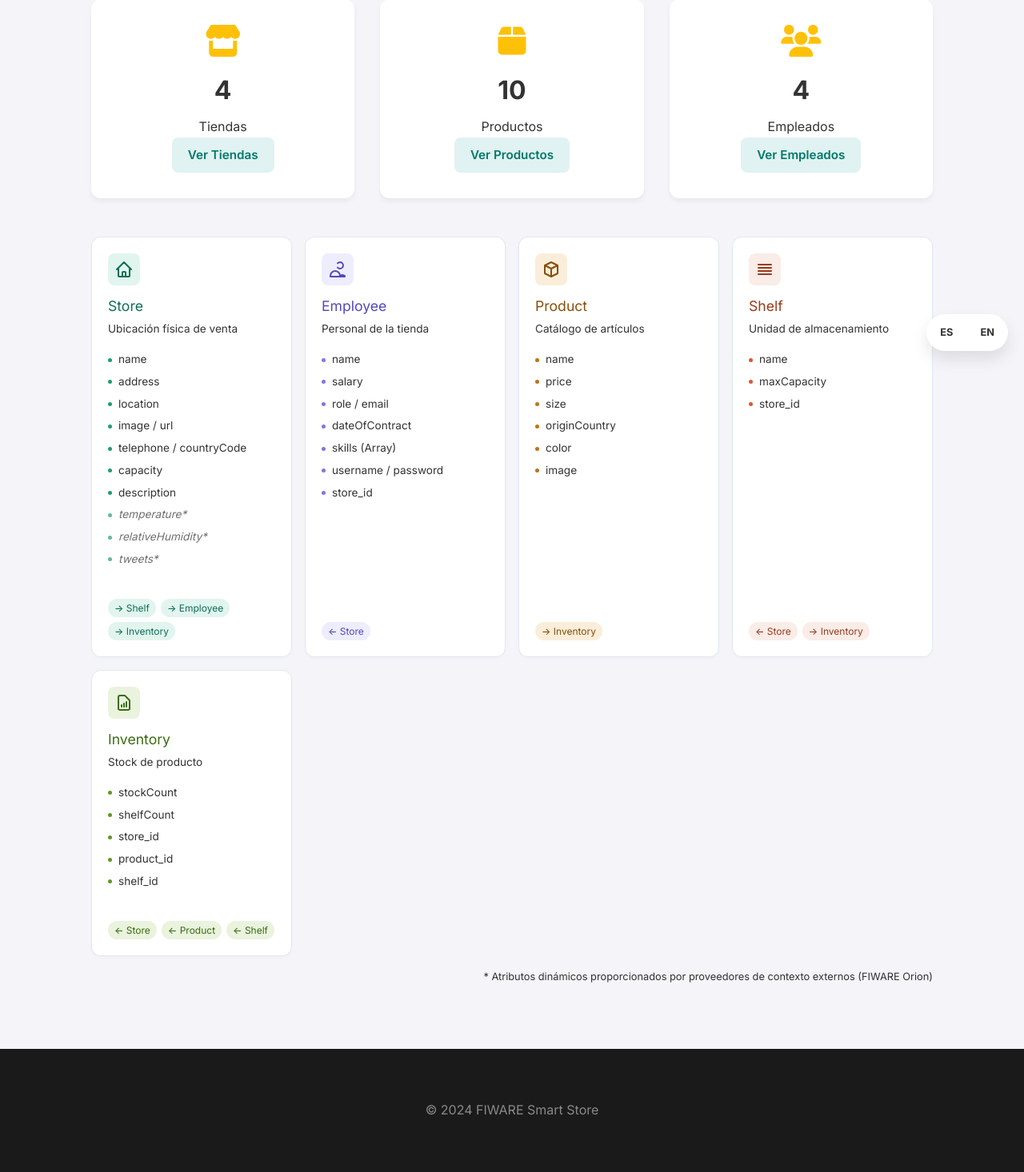
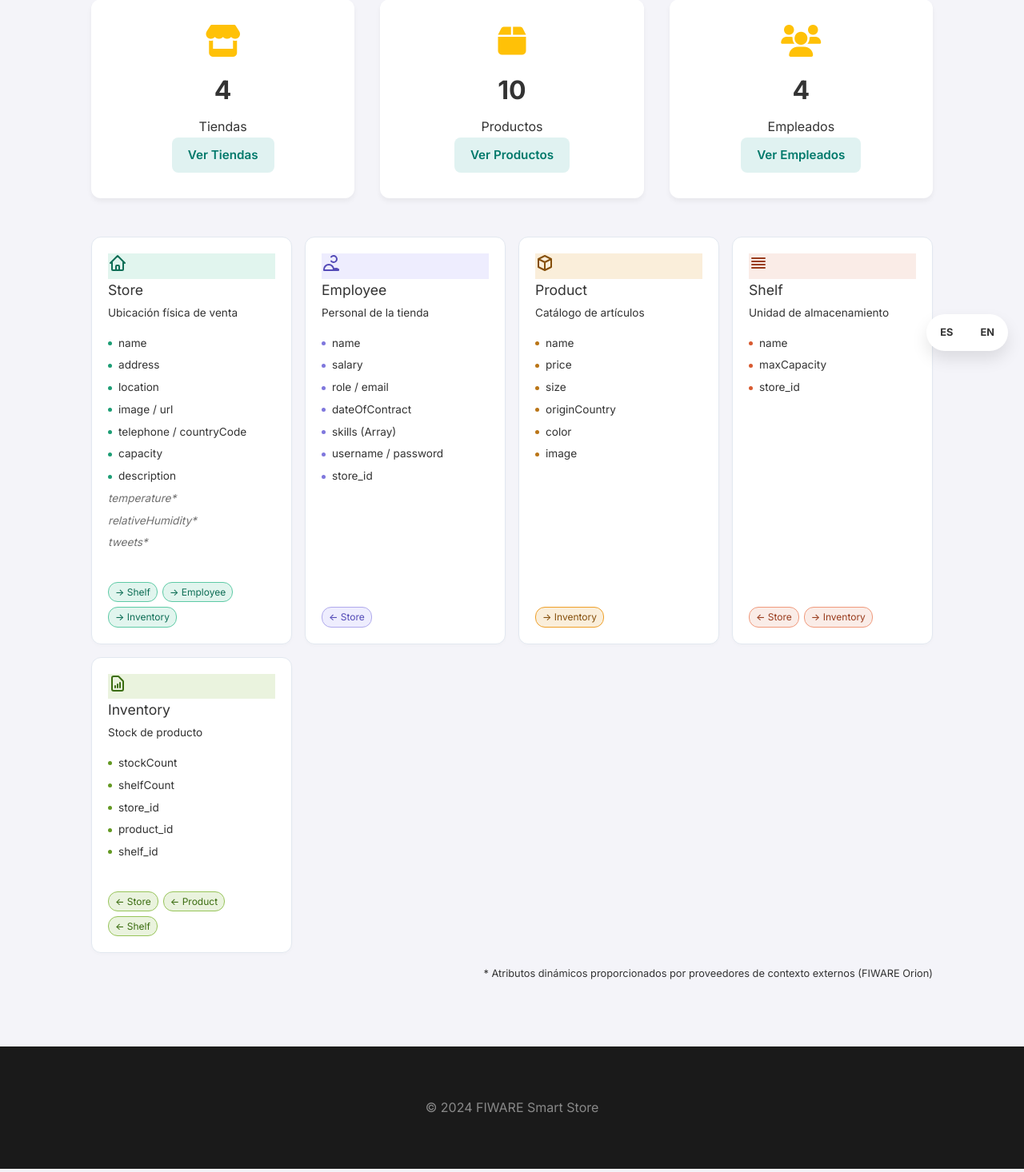
Before and after one commit to Enrichpg/P2-XDEI, a Flask app: page / in a window 1280 px wide. Shown: the part 341-1807 px from the top of the page at 80% size. Run offline with Flask 3, Linux system fonts and the light colour scheme; data comes from the database, SQL or seed files in the repository; some libraries are stand-ins or nearby versions.

Commit message:
fix: remaining map bugs, doc context and UI visual states

```diff
--- a/app.py
+++ b/app.py
@@ -129,10 +129,10 @@ def seed_data():
 
     # Create Stores
     stores_data = [
-        ("Bösebrücke Einkauf", "Bornholmer Straße 65, 10439 Berlin", "13.3986, 52.5547", "/static/img/stores/store_001.png", "https://bosebrucke.example.com", "+49 30 1234567", "DE", 1500, "Main Berlin flagship store located near the famous Bösebrücke bridge in Prenzlauer Berg."),
-        ("Checkpoint Markt", "Friedrichstraße 44, 10969 Berlin", "13.3903, 52.5075", "/static/img/stores/store_002.png", "https://checkpoint.example.com", "+49 30 2345678", "DE", 2200, "Historic Kreuzberg store near Checkpoint Charlie. Specialises in international products."),
-        ("East Side Galleria", "Mühlenstrasse 10, 10243 Berlin", "13.4447, 52.5031", "/static/img/stores/store_003.png", "https://eastside.example.com", "+49 30 3456789", "DE", 1800, "Trendy Friedrichshain store adjacent to the East Side Gallery, Berlin art wall landmark."),
-        ("Tower Trödelmarkt", "Panoramastraße 1A, 10178 Berlin", "13.4094, 52.5208", "/static/img/stores/store_004.png", "https://tower.example.com", "+49 30 4567890", "DE", 3000, "Premium store in Berlin Mitte, steps from the TV Tower and Museum Island.")
+        ("Bösebrücke Einkauf", "Bornholmer Straße 65, 10439 Berlin", "52.5583, 13.3881", "/static/img/stores/store_001.png", "https://bosebrucke.example.com", "+49 30 1234567", "DE", 1500, "Main Berlin flagship store located near the famous Bösebrücke bridge in Prenzlauer Berg."),
+        ("Checkpoint Markt", "Friedrichstraße 44, 10969 Berlin", "52.5075, 13.3904", "/static/img/stores/store_002.png", "https://checkpoint.example.com", "+49 30 2345678", "DE", 2200, "Historic Kreuzberg store near Checkpoint Charlie. Specialises in international products."),
+        ("East Side Galleria", "Mühlenstrasse 10, 10243 Berlin", "52.5051, 13.4432", "/static/img/stores/store_003.png", "https://eastside.example.com", "+49 30 3456789", "DE", 1800, "Trendy Friedrichshain store adjacent to the East Side Gallery, Berlin art wall landmark."),
+        ("Tower Trödelmarkt", "Panoramastraße 1A, 10178 Berlin", "52.5200, 13.3800", "/static/img/stores/store_004.png", "https://tower.example.com", "+49 30 4567890", "DE", 3000, "Premium store in Berlin Mitte, steps from the TV Tower and Museum Island.")
     ]
     stores = []
     for s in stores_data:
--- a/static/css/style.css
+++ b/static/css/style.css
@@ -948,14 +948,6 @@ body.dark-mode .checkbox-group {
     display: flex;
     align-items: center;
 }
-.attr-list li::before {
-    content: "";
-    display: inline-block;
-    width: 5px;
-    height: 5px;
-    border-radius: 50%;
-    margin-right: 8px;
-}
 .attr-list li.ctx-attr {
     opacity: 0.7;
     font-style: italic;
@@ -985,52 +977,36 @@ body.dark-mode .checkbox-group {
 
 /* Theme Colors */
 /* Store */
-.store-theme .icon-wrapper { background: #E1F5EE; }
-.store-theme .stroke-icon { stroke: #0F6E56; }
-.store-theme h4 { color: #0F6E56; }
-.store-theme .attr-list li::before { background-color: #1D9E75; }
-.store-theme .rel-badge { background: #E1F5EE; color: #0F6E56; }
-.dark-mode .store-theme .rel-badge { background: #0F6E56; color: #E1F5EE; }
 
-/* Employee */
-.emp-theme .icon-wrapper { background: #EEEDFE; }
-.emp-theme .stroke-icon { stroke: #534AB7; }
-.emp-theme h4 { color: #534AB7; }
-.emp-theme .attr-list li::before { background-color: #7F77DD; }
-.emp-theme .rel-badge { background: #EEEDFE; color: #534AB7; }
-.dark-mode .emp-theme .rel-badge { background: #534AB7; color: #EEEDFE; }
+.attr-dot {
+    display: inline-block;
+    width: 5px;
+    height: 5px;
+    border-radius: 50%;
+    margin-right: 8px;
+}
 
-/* Product */
-.prod-theme .icon-wrapper { background: #FAEEDA; }
-.prod-theme .stroke-icon { stroke: #854F0B; }
-.prod-theme h4 { color: #854F0B; }
-.prod-theme .attr-list li::before { background-color: #BA7517; }
-.prod-theme .rel-badge { background: #FAEEDA; color: #854F0B; }
-.dark-mode .prod-theme .rel-badge { background: #854F0B; color: #FAEEDA; }
+.entity-card.store .card-icon { background: #E1F5EE; }
+.entity-card.store .card-icon svg { stroke: #0F6E56; }
+.entity-card.store .attr-dot { background: #1D9E75; }
+.entity-card.store .rel-badge { background: #E1F5EE; color: #0F6E56; border: 0.5px solid #5DCAA5; }
 
-/* Shelf */
-.shelf-theme .icon-wrapper { background: #FAECE7; }
-.shelf-theme .stroke-icon { stroke: #993C1D; }
-.shelf-theme h4 { color: #993C1D; }
-.shelf-theme .attr-list li::before { background-color: #D85A30; }
-.shelf-theme .rel-badge { background: #FAECE7; color: #993C1D; }
-.dark-mode .shelf-theme .rel-badge { background: #993C1D; color: #FAECE7; }
+.entity-card.employee .card-icon { background: #EEEDFE; }
+.entity-card.employee .card-icon svg { stroke: #534AB7; }
+.entity-card.employee .attr-dot { background: #7F77DD; }
+.entity-card.employee .rel-badge { background: #EEEDFE; color: #534AB7; border: 0.5px solid #AFA9EC; }
 
-/* Inventory */
-.inv-theme .icon-wrapper { background: #EAF3DE; }
-.inv-theme .stroke-icon { stroke: #3B6D11; }
-.inv-theme h4 { color: #3B6D11; }
-.inv-theme .attr-list li::before { background-color: #639922; }
-.inv-theme .rel-badge { background: #EAF3DE; color: #3B6D11; }
-.dark-mode .inv-theme .rel-badge { background: #3B6D11; color: #EAF3DE; }
+.entity-card.product .card-icon { background: #FAEEDA; }
+.entity-card.product .card-icon svg { stroke: #854F0B; }
+.entity-card.product .attr-dot { background: #BA7517; }
+.entity-card.product .rel-badge { background: #FAEEDA; color: #854F0B; border: 0.5px solid #EF9F27; }
 
-/* Image Hover Scale */
-.hover-scale {
-    transition: transform 0.3s ease;
-}
-.hover-scale:hover {
-    transform: scale(1.1);
-}
-\n#map {\n    height: 500px;\n    width: 100%;\n    border-radius: var(--border-radius, 8px);\n    box-shadow: 0 4px 6px -1px rgba(0, 0, 0, 0.1);\n}
-\n.store-map-card { text-align: center; }\n.store-map-card img { width: 100%; border-radius: 6px; margin-bottom: 8px; max-height: 120px; object-fit: cover; }\n.store-map-card strong { display: block; font-size: 1.1em; margin-bottom: 4px; }\n
-\n.store-theme { border: 0.5px solid #5DCAA5; }\n.emp-theme { border: 0.5px solid #AFA9EC; }\n.prod-theme { border: 0.5px solid #EF9F27; }\n.shelf-theme { border: 0.5px solid #F0997B; }\n.inv-theme { border: 0.5px solid #97C459; }\n
+.entity-card.shelf .card-icon { background: #FAECE7; }
+.entity-card.shelf .card-icon svg { stroke: #993C1D; }
+.entity-card.shelf .attr-dot { background: #D85A30; }
+.entity-card.shelf .rel-badge { background: #FAECE7; color: #993C1D; border: 0.5px solid #F0997B; }
+
+.entity-card.inventory .card-icon { background: #EAF3DE; }
+.entity-card.inventory .card-icon svg { stroke: #3B6D11; }
+.entity-card.inventory .attr-dot { background: #639922; }
+.entity-card.inventory .rel-badge { background: #EAF3DE; color: #3B6D11; border: 0.5px solid #97C459; }
--- a/templates/dashboard.html
+++ b/templates/dashboard.html
@@ -33,8 +33,8 @@
     <!-- Entities Grid -->
     <div class="entities-grid">
         <!-- STORE CARD -->
-        <div class="entity-card store-theme">
-            <div class="icon-wrapper">
+        <div class="entity-card store">
+            <div class="card-icon">
                 <svg width="24" height="24" viewBox="0 0 24 24" fill="none" class="stroke-icon">
                     <path stroke-linecap="round" stroke-linejoin="round" stroke-width="2" d="M3 12l2-2m0 0l7-7 7 7M5 10v10a1 1 0 001 1h3m10-11l2 2m-2-2v10a1 1 0 01-1 1h-3m-6 0a1 1 0 001-1v-4a1 1 0 011-1h2a1 1 0 011 1v4a1 1 0 001 1m-6 0h6"/>
                 </svg>
@@ -42,13 +42,13 @@
             <h4>Store</h4>
             <p class="desc">{{ _('Ubicación física de venta') }}</p>
             <ul class="attr-list">
-                <li><span>name</span></li>
-                <li><span>address</span></li>
-                <li><span>location</span></li>
-                <li><span>image / url</span></li>
-                <li><span>telephone / countryCode</span></li>
-                <li><span>capacity</span></li>
-                <li><span>description</span></li>
+                <li><span class="attr-dot"></span> <span>name</span></li>
+                <li><span class="attr-dot"></span> <span>address</span></li>
+                <li><span class="attr-dot"></span> <span>location</span></li>
+                <li><span class="attr-dot"></span> <span>image / url</span></li>
+                <li><span class="attr-dot"></span> <span>telephone / countryCode</span></li>
+                <li><span class="attr-dot"></span> <span>capacity</span></li>
+                <li><span class="attr-dot"></span> <span>description</span></li>
                 <li class="ctx-attr"><span>temperature*</span></li>
                 <li class="ctx-attr"><span>relativeHumidity*</span></li>
                 <li class="ctx-attr"><span>tweets*</span></li>
@@ -62,8 +62,8 @@
         </div>
 
         <!-- EMPLOYEE CARD -->
-        <div class="entity-card emp-theme">
-            <div class="icon-wrapper">
+        <div class="entity-card employee">
+            <div class="card-icon">
                 <svg width="24" height="24" viewBox="0 0 24 24" fill="none" class="stroke-icon">
                     <path stroke-linecap="round" stroke-linejoin="round" stroke-width="2" d="M12 4.354a4 4 0 110 5.292M15 21H3v-1a6 6 0 0112 0v1zm0 0h6v-1a6 6 0 00-6 0v1z"/>
                 </svg>
@@ -71,13 +71,13 @@
             <h4>Employee</h4>
             <p class="desc">{{ _('Personal de la tienda') }}</p>
             <ul class="attr-list">
-                <li><span>name</span></li>
-                <li><span>salary</span></li>
-                <li><span>role / email</span></li>
-                <li><span>dateOfContract</span></li>
-                <li><span>skills (Array)</span></li>
-                <li><span>username / password</span></li>
-                <li><span>store_id</span></li>
+                <li><span class="attr-dot"></span> <span>name</span></li>
+                <li><span class="attr-dot"></span> <span>salary</span></li>
+                <li><span class="attr-dot"></span> <span>role / email</span></li>
+                <li><span class="attr-dot"></span> <span>dateOfContract</span></li>
+                <li><span class="attr-dot"></span> <span>skills (Array)</span></li>
+                <li><span class="attr-dot"></span> <span>username / password</span></li>
+                <li><span class="attr-dot"></span> <span>store_id</span></li>
             </ul>
             <hr>
             <div class="badges">
@@ -86,8 +86,8 @@
         </div>
 
         <!-- PRODUCT CARD -->
-        <div class="entity-card prod-theme">
-            <div class="icon-wrapper">
+        <div class="entity-card product">
+            <div class="card-icon">
                 <svg width="24" height="24" viewBox="0 0 24 24" fill="none" class="stroke-icon">
                     <path stroke-linecap="round" stroke-linejoin="round" stroke-width="2" d="M20 7l-8-4-8 4m16 0l-8 4m8-4v10l-8 4m0-10L4 7m8 4v10M4 7v10l8 4"/>
                 </svg>
@@ -95,12 +95,12 @@
             <h4>Product</h4>
             <p class="desc">{{ _('Catálogo de artículos') }}</p>
             <ul class="attr-list">
-                <li><span>name</span></li>
-                <li><span>price</span></li>
-                <li><span>size</span></li>
-                <li><span>originCountry</span></li>
-                <li><span>color</span></li>
-                <li><span>image</span></li>
+                <li><span class="attr-dot"></span> <span>name</span></li>
+                <li><span class="attr-dot"></span> <span>price</span></li>
+                <li><span class="attr-dot"></span> <span>size</span></li>
+                <li><span class="attr-dot"></span> <span>originCountry</span></li>
+                <li><span class="attr-dot"></span> <span>color</span></li>
+                <li><span class="attr-dot"></span> <span>image</span></li>
             </ul>
             <hr>
             <div class="badges">
@@ -109,8 +109,8 @@
         </div>
 
         <!-- SHELF CARD -->
-        <div class="entity-card shelf-theme">
-            <div class="icon-wrapper">
+        <div class="entity-card shelf">
+            <div class="card-icon">
                 <svg width="24" height="24" viewBox="0 0 24 24" fill="none" class="stroke-icon">
                     <path stroke-linecap="round" stroke-linejoin="round" stroke-width="2" d="M4 6h16M4 10h16M4 14h16M4 18h16"/>
                 </svg>
@@ -118,9 +118,9 @@
             <h4>Shelf</h4>
             <p class="desc">{{ _('Unidad de almacenamiento') }}</p>
             <ul class="attr-list">
-                <li><span>name</span></li>
-                <li><span>maxCapacity</span></li>
-                <li><span>store_id</span></li>
+                <li><span class="attr-dot"></span> <span>name</span></li>
+                <li><span class="attr-dot"></span> <span>maxCapacity</span></li>
+                <li><span class="attr-dot"></span> <span>store_id</span></li>
             </ul>
             <hr>
             <div class="badges">
@@ -130,8 +130,8 @@
         </div>
 
         <!-- INVENTORY CARD -->
-        <div class="entity-card inv-theme">
-            <div class="icon-wrapper">
+        <div class="entity-card inventory">
+            <div class="card-icon">
                 <svg width="24" height="24" viewBox="0 0 24 24" fill="none" class="stroke-icon">
                     <path stroke-linecap="round" stroke-linejoin="round" stroke-width="2" d="M9 17v-2m3 2v-4m3 4v-6m2 10H7a2 2 0 01-2-2V5a2 2 0 012-2h5.586a1 1 0 01.707.293l5.414 5.414a1 1 0 01.293.707V19a2 2 0 01-2 2z"/>
                 </svg>
@@ -139,11 +139,11 @@
             <h4>Inventory</h4>
             <p class="desc">{{ _('Stock de producto') }}</p>
             <ul class="attr-list">
-                <li><span>stockCount</span></li>
-                <li><span>shelfCount</span></li>
-                <li><span>store_id</span></li>
-                <li><span>product_id</span></li>
-                <li><span>shelf_id</span></li>
+                <li><span class="attr-dot"></span> <span>stockCount</span></li>
+                <li><span class="attr-dot"></span> <span>shelfCount</span></li>
+                <li><span class="attr-dot"></span> <span>store_id</span></li>
+                <li><span class="attr-dot"></span> <span>product_id</span></li>
+                <li><span class="attr-dot"></span> <span>shelf_id</span></li>
             </ul>
             <hr>
             <div class="badges">
--- a/templates/stores.html
+++ b/templates/stores.html
@@ -50,7 +50,7 @@
                             <i class="fas fa-thermometer-half"></i> {{ t }}°C
                         </span>
                     {% else %}
-                        <span class="text-muted" title="Temperature unavailable"><i class="fas fa-thermometer-empty"></i> N/A</span>
+                        <span class="text-muted" title="Temperature unavailable"><span class="badge" style="background:#e2e8f0; color:#4a5568" title="{{ _('Requieres contexto FIWARE activo') }}"><i class="fas fa-thermometer-empty"></i> {{ _('Sin datos') }}</span></span>
                     {% endif %}
                 </td>
                 <td>
@@ -61,7 +61,7 @@
                             <i class="fas fa-tint"></i> {{ h }}%
                         </span>
                     {% else %}
-                        <span class="text-muted" title="Humidity unavailable"><i class="fas fa-tint-slash"></i> N/A</span>
+                        <span class="text-muted" title="Humidity unavailable"><span class="badge" style="background:#e2e8f0; color:#4a5568" title="{{ _('Requieres contexto FIWARE activo') }}"><i class="fas fa-tint-slash"></i> {{ _('Sin datos') }}</span></span>
                     {% endif %}
                 </td>
                 <td>{{ store.telephone or '-' }}</td>
```
Also changed, not shown: templates/store_detail.html (+4 -4 lines).
